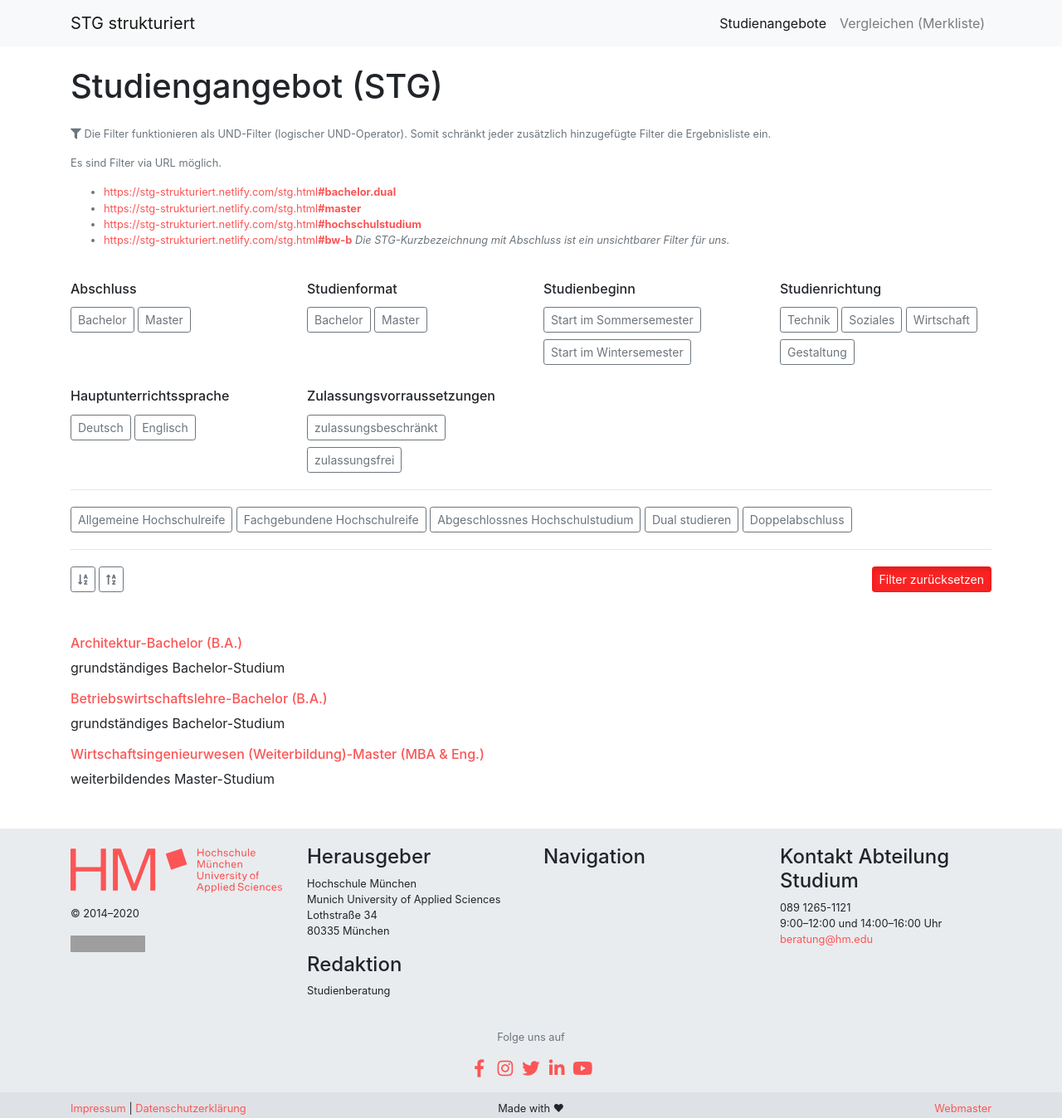
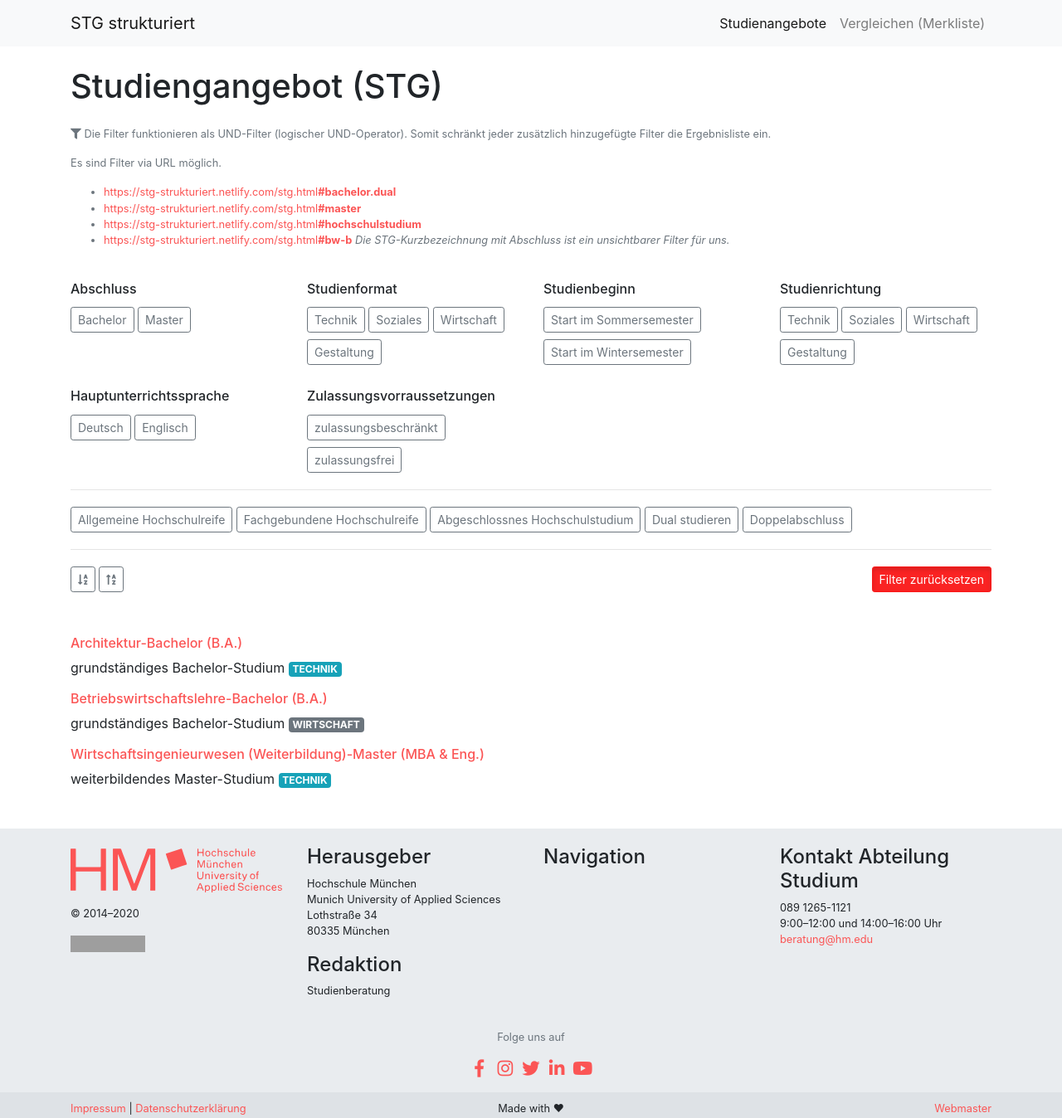
Before and after one commit to tgermer/stg, a Jekyll site: the page built from stg.html, in a window 1280 px wide and 1348 px high. Shown: the whole window at 83% size. Built offline with Jekyll 4.4.1, drawn with Linux system fonts in a browser that asks for light colours; grey boxes are pictures that could not be loaded.

Commit message:
Badge Studienrichtung hinzugefügt.

```diff
--- a/_config.yml
+++ b/_config.yml
@@ -90,6 +90,10 @@
 
 badge_p: '<sup class="toggle" style="display: none"><small><span class="badge badge-pill badge-primary" title="Daten aus PRIMUSS">P</span></small></sup>'
 badge_cms: '<sup class="toggle" style="display: none"><small><span class="badge badge-pill badge-info" title="Daten im CMS eingegeben">C</span></small></sup>'
+badge_technik: <span class="badge badge-info text-uppercase">Technik</span>
+badge_soziales: <span class="badge badge-warning text-uppercase">Soziales</span>
+badge_wirtschaft: <span class="badge badge-secondary text-uppercase">Wirtschaft</span>
+badge_gestaltung: <span class="badge badge-light text-uppercase">Gestaltung</span>
 
 twitter_username: HAW_Muenchen
 linkedin_username: hochschule-muenchen
--- a/stg.html
+++ b/stg.html
@@ -50,8 +50,10 @@
   </div>
   <div class="col-xl-3 co-md-4 col-sm-6">
     <p class="h6 mt-4">Studienformat</p>
-    <button type="button" class="btn my-1 btn-sm btn-outline-secondary" data-toggle=".bachelor">Bachelor</button>
-    <button type="button" class="btn my-1 btn-sm btn-outline-secondary" data-toggle=".master">Master</button>
+    <button type="button" class="btn my-1 btn-sm btn-outline-secondary" data-toggle=".technik">Technik</button>
+    <button type="button" class="btn my-1 btn-sm btn-outline-secondary" data-toggle=".soziales">Soziales</button>
+    <button type="button" class="btn my-1 btn-sm btn-outline-secondary" data-toggle=".wirtschaft">Wirtschaft</button>
+    <button type="button" class="btn my-1 btn-sm btn-outline-secondary" data-toggle=".gestaltung">Gestaltung</button>
   </div>
   <div class="col-xl-3 co-md-4 col-sm-6">
     <p class="h6 mt-4">Studienbeginn</p>
@@ -76,6 +78,17 @@
     <button type="button" class="btn my-1 btn-sm btn-outline-secondary" data-toggle=".zulassungsfrei">zulassungsfrei</button>
   </div>
 </div>
+
+
+<!-- <form class=""> -->
+  <!-- <div class="form-group">
+    <label for="exampleFormControlSelect2">Zulassungsvorraussetzungen</label>
+    <select multiple class="form-control" id="exampleFormControlSelect2">
+      <option type="button" data-toggle=".zulassungsfrei">zulassungsfrei</option>
+      <option type="button" data-toggle=".zulassungsbeschraenkt">Zulassungsbeschränkt</option>
+    </select>
+  </div> -->
+<!-- </form> -->
 
 <hr>
 
@@ -108,7 +121,18 @@
         {% if stg.doppel_abschluss == true %}doppelabschluss{% endif %}
       ">
     <h6><a href="{{ stg.dateiname | datapage_url: 'stg' }}">{{ stg.fachrich }}-{{ stg.abschluss }} ({{ stg.grade_kurz }})</a></h6>
-    <p>{{ stg.studien_art }}</p>
+    <p>{{ stg.studien_art }}
+      {% assign stg_richtung = stg.studien_richtung %}
+      {% case stg_richtung %}
+        {% when "Technik" %}
+          {{ site.badge_technik }}
+        {% when "Soziales" %}
+          {{ site.badge_soziales }}
+        {% when "Wirtschaft" %}
+          {{ site.badge_wirtschaft }}
+        {% when "Gestaltung" %}
+          {{ site.badge_gestaltung }}
+      {% endcase %}
   </div>
   {% endfor %}
   <!-- <div class="failed" data-order="">
```
Also changed, not shown: _layouts/stg.html (+22 -12 lines), vergleichen.html (+14 -3 lines).
